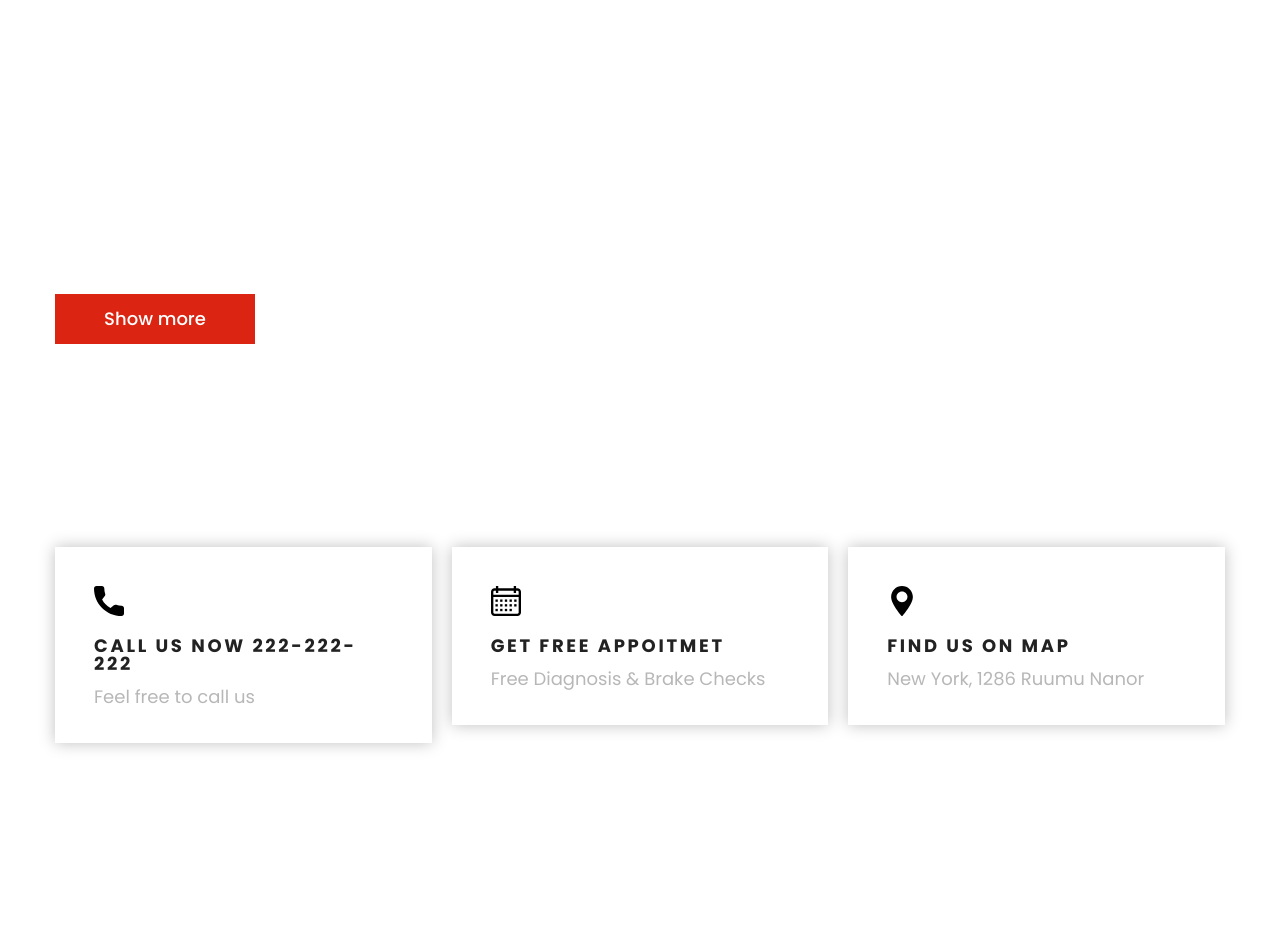
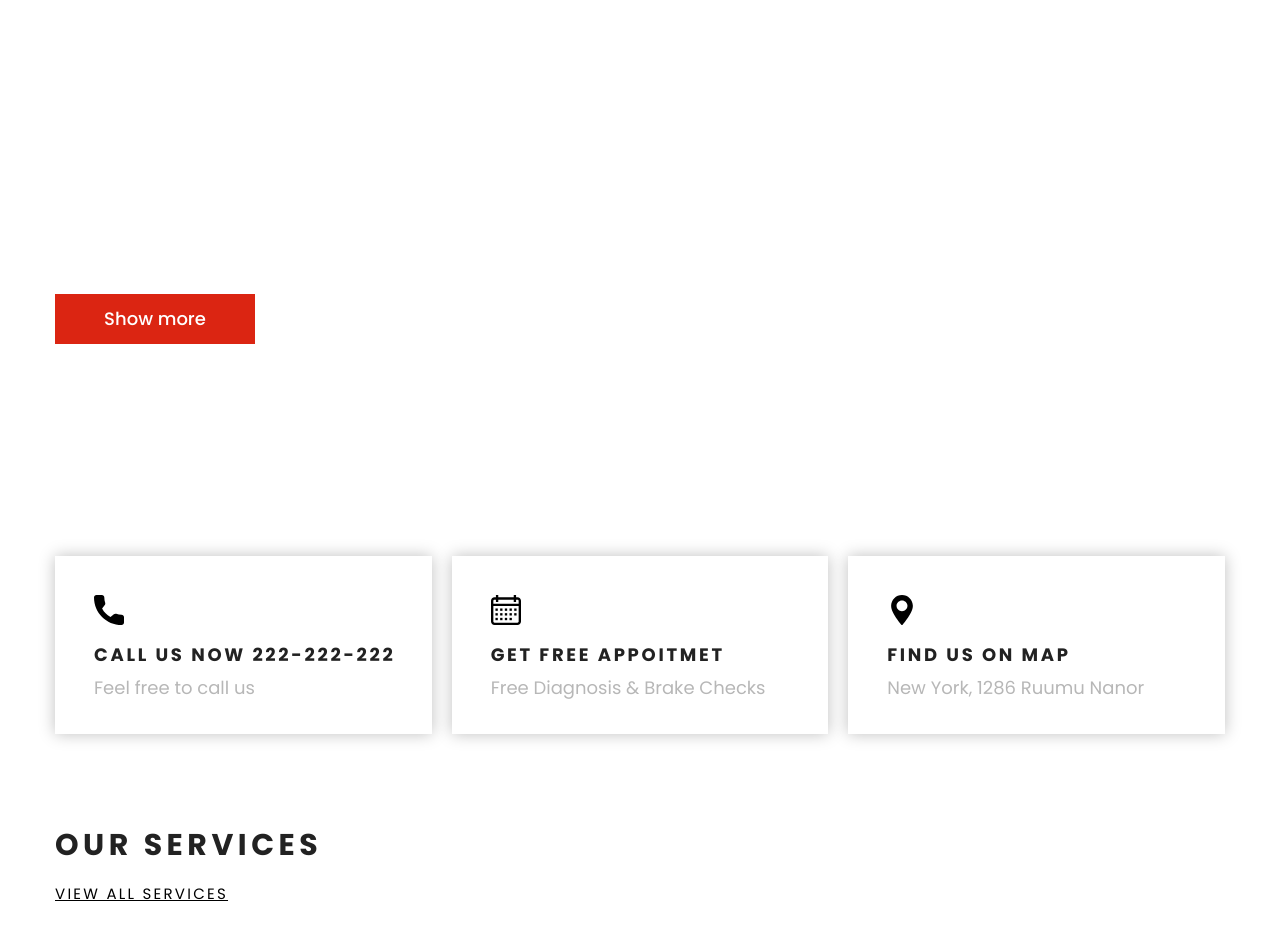
Before and after one commit to EugeneDashko/car-repair, a website: page src/index.html in a window 1280 px wide. Shown: the part 105-1044 px from the top of the page. Before the commit the page ends 946 px from the top, so only its background shows below. Drawn offline with nearby package versions, Linux system fonts and the light colour scheme; files that its build step writes are made by us from their sources; files whose address does not match are found by name.

Commit message:
working on services

```diff
--- a/gulp/version.json
+++ b/gulp/version.json
@@ -1,3 +1,3 @@
 {
-    "main": "20221206104943"
+    "main": "20221206125018"
 }
--- /dev/null
+++ b/src/html/sectionServ.html
@@ -0,0 +1,10 @@
+<section class="section">
+    <div class="container">
+       <h2 class="block__title">
+        OUR SERVICES
+       </h2>
+       <a href="#!" class="block__link">
+        VIEW ALL SERVICES
+       </a>
+    </div>
+</section>
--- a/src/index.html
+++ b/src/index.html
@@ -8,6 +8,7 @@
     @@include('html/header.html',{})
     @@include('html/intro.html',{})
     @@include('html/contacts.html',{})
+    @@include('html/sectionServ.html',{})
 
   </div>
 <script src="js/app.min.js"></script>
--- a/src/scss/blocks/contacts.scss
+++ b/src/scss/blocks/contacts.scss
@@ -8,6 +8,7 @@ transform: translateY(-50%);
 }
 
 .info__block {
+    max-height: 196px;
     width: 33.33%;
     padding: 0 10px;
 }
@@ -18,7 +19,7 @@ transform: translateY(-50%);
 }
 
 .info__img {
-    padding: 39px 39px 0 39px;
+    padding: 39px 5px 0 39px;
 }
 
 .info__svg {
@@ -26,7 +27,7 @@ transform: translateY(-50%);
 }
 
 .info__title {
-    padding: 21px 39px 0 39px;
+    padding: 21px 5px 0 39px;
     letter-spacing: 0.15em;
     text-transform: uppercase;
     font-size: 18px;
@@ -34,7 +35,7 @@ transform: translateY(-50%);
 }
 
 .info__text {
-    padding: 15px 39px 37px 39px;
+    padding: 15px 5px 37px 39px;
     color: #B7B7B7;
     font-weight: 400;
     font-size: 18px;
--- /dev/null
+++ b/src/scss/blocks/sectionServ.scss
@@ -0,0 +1,26 @@
+.section {
+    margin-bottom: 100px;
+}
+
+.block__title {
+    font-weight: 700;
+    font-size: 30px;
+    line-height: 150%;
+    text-transform: uppercase;
+    margin-bottom: 15px;
+    letter-spacing: 0.15em;
+}
+
+.block__link {
+    font-weight: 400;
+    font-size: 15px;
+    line-height: 22px;
+    letter-spacing: 0.15em;
+    text-decoration-line: underline;
+    color: #000000;
+    display: inline-block; // строчным элементам нельзя задавть margin padding width heigth. display: inline-block (или display: inline-flex) растянет на всю ширину блока а inline-block только на ширину контента
+    margin-bottom: 60px;
+        &:hover {
+            text-decoration: none;
+        }
+}
--- a/src/scss/style.scss
+++ b/src/scss/style.scss
@@ -14,7 +14,7 @@
 @import "blocks/header";
 @import "blocks/intro";
 @import "blocks/contacts";
-// @import "blocks/places";
+@import "blocks/sectionServ";
 // @import "blocks/tour";
 // @import "blocks/top";
 // @import "blocks/video";
```
Also changed, not shown: dist/css/style.css, dist/css/style.min.css, dist/index.html.
